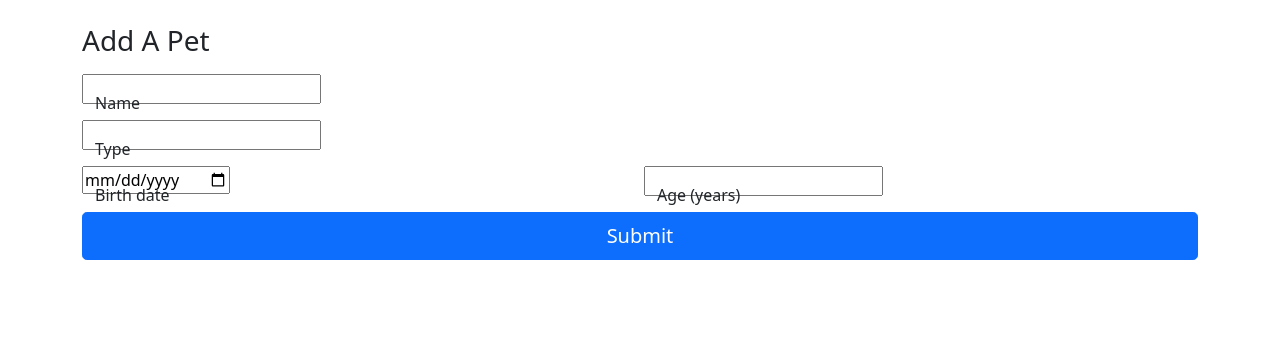
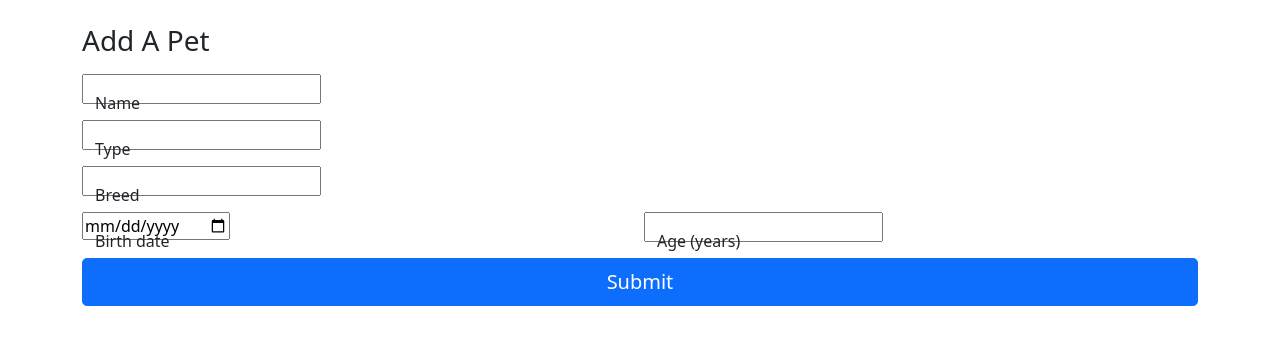
Before and after one commit to RCoff/pet-social-network, a Django app: template interface/templates/account/add_a_pet.html in a window 1280 px wide. Shown: the part 56-401 px from the top of the page. Run offline with Django 3.2, Linux system fonts and the light colour scheme; the template is opened without the code that fills it, so the values that code supplies are empty, except form fields; tables that the repository leaves empty hold one stand-in row (values such as "Sample post"); form fields are guessed from the names that the template uses.

Commit message:
Add breed to animalmodel

```diff
--- a/data/models.py
+++ b/data/models.py
@@ -16,6 +16,7 @@ class AnimalModel(models.Model):
     id = models.UUIDField(primary_key=True, default=uuid.uuid4, editable=False)
     animal_type = models.CharField(max_length=140, choices=animal_choices)
     animal_name = models.CharField(max_length=140)
+    animal_breed = models.CharField(max_length=50, blank=True, null=True, editable=True)
     owner = models.ForeignKey(User, on_delete=models.CASCADE)
     age_years = models.PositiveSmallIntegerField(blank=True, null=True)
     birth_date = models.DateField(blank=True, null=True)
--- a/interface/forms.py
+++ b/interface/forms.py
@@ -16,10 +16,11 @@ class LoginForm(AuthenticationForm):
 class AddAPetForm(forms.ModelForm):
     class Meta:
         model = AnimalModel
-        fields = ('animal_type', 'animal_name', 'age_years', 'birth_date')
+        fields = ('animal_type', 'animal_name', 'animal_breed', 'age_years', 'birth_date')
         widgets = {
             'animal_type': forms.Select(attrs={'class': 'form-select'}),
             'animal_name': forms.TextInput(attrs={'class': 'form-control'}),
+            'animal_breed': forms.TextInput(attrs={'class': 'form-control'}),
             'age_years': forms.NumberInput(attrs={'class': 'form-control'}),
             'birth_date': forms.DateInput(attrs={'class': 'form-control'})
         }
--- a/interface/templates/account/add_a_pet.html
+++ b/interface/templates/account/add_a_pet.html
@@ -19,6 +19,10 @@
                 {{ form.animal_type }}
                 <label for="id_animal_type">Type</label>
             </div>
+            <div class="form-floating mt-3">
+                {{ form.animal_breed }}
+                <label for="id_animal_breed">Breed</label>
+            </div>
             <div class="row g-2 mt-2">
                 <div class="col-md">
                     <div class="form-floating">
--- a/interface/templates/account/homepage.html
+++ b/interface/templates/account/homepage.html
@@ -28,7 +28,11 @@
                     {% for animal in owned_animals_list %}
                         <div class="col">
                             <div class="card shadow-sm" style="text-align: center;">
-                                <svg class="bd-placeholder-img card-img-top" width="100%" height="225" xmlns="http://www.w3.org/2000/svg" role="img" aria-label="Placeholder: Thumbnail" preserveAspectRatio="xMidYMid slice" focusable="false"><title>Placeholder</title><rect width="100%" height="100%" fill="#55595c"></rect><text x="50%" y="50%" fill="#eceeef" dy=".3em">Thumbnail</text></svg>
+                                {% if animal.petprofile.profile_image %}
+                                    <img src="{{ animal.petprofile.profile_image.url }}" width="100%" height="225">
+                                {% else %}
+                                    <svg class="bd-placeholder-img card-img-top" width="100%" height="225" xmlns="http://www.w3.org/2000/svg" role="img" aria-label="Placeholder: Thumbnail" preserveAspectRatio="xMidYMid slice" focusable="false"><title>Placeholder</title><rect width="100%" height="100%" fill="#55595c"></rect><text x="50%" y="50%" fill="#eceeef" dy=".3em">Thumbnail</text></svg>
+                                {% endif %}
                                 <div class="card-body">
                                     <h4 class="my-0 fw-normal">{{ animal.animal_name }}</h4>
                                     <a href="{% url 'profile' id=animal.id %}" class="btn btn-primary mt-4">Click to open profile</a>
```
Also changed, not shown: data/migrations/0009_animalmodel_animal_breed.py (added).
